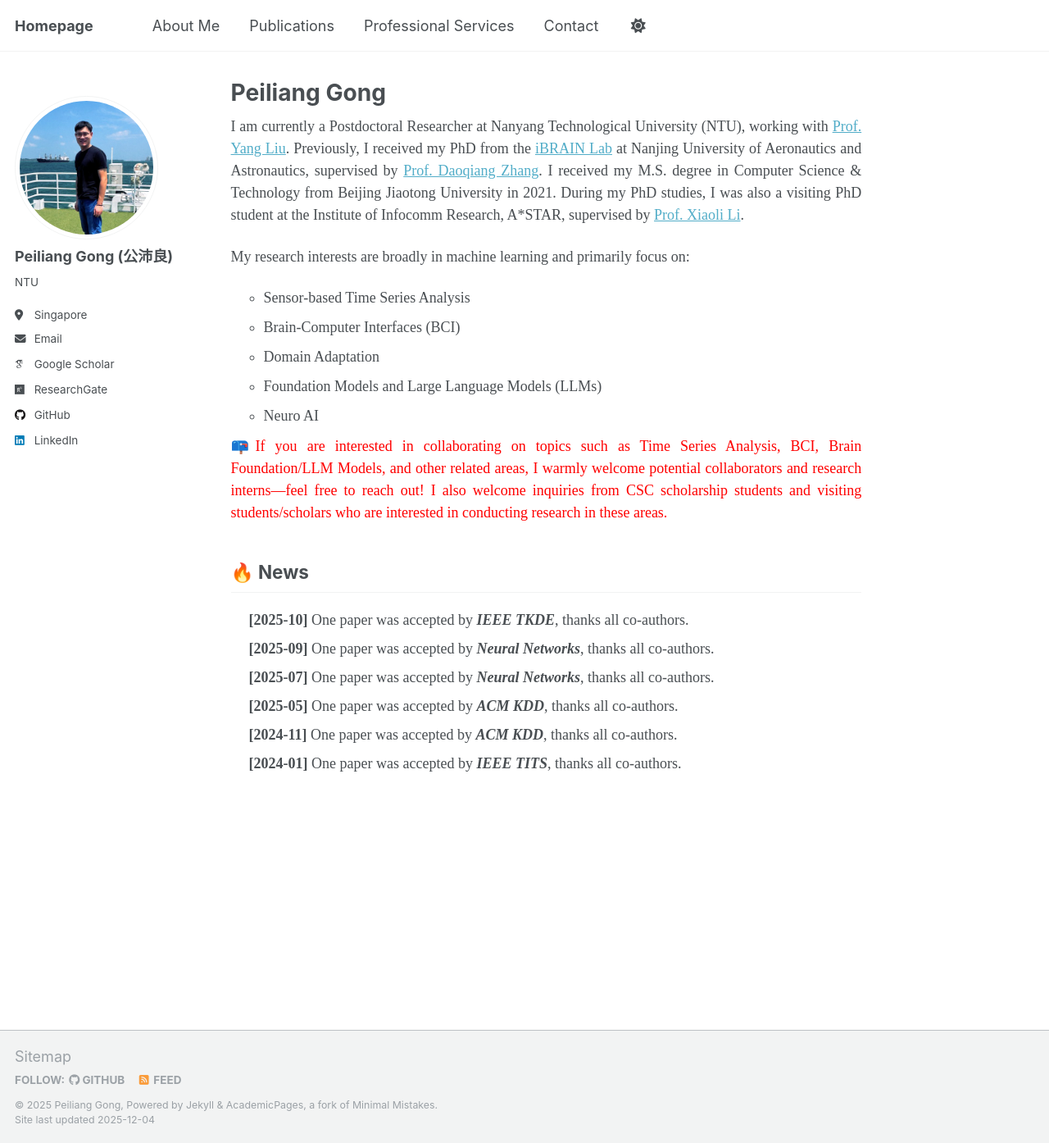
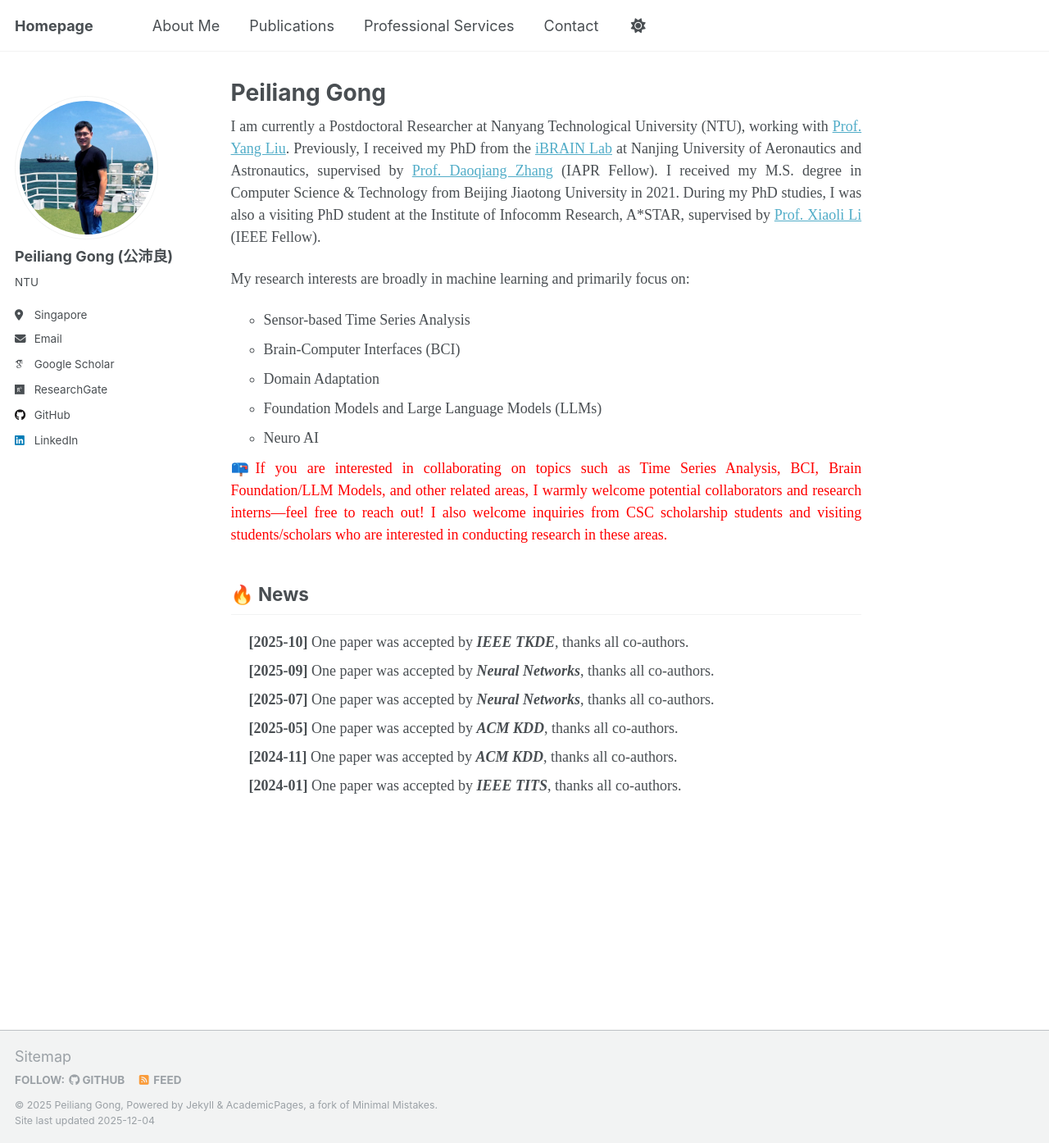
Before and after one commit to Tokenmw/Tokenmw.github.io, a Jekyll site: the page built from _pages/about.md, in a window 1280 px wide and 1394 px high. Shown: the whole window at 82% size. Built offline with Jekyll 4.4.1, drawn with Linux system fonts in a browser that asks for light colours; some web fonts are replaced.

Commit message:
Update about.md

```diff
--- a/_pages/about.md
+++ b/_pages/about.md
@@ -15,7 +15,7 @@ html {
 
 <!-- About Me -->
 <div style="font-family: 'Times New Roman', serif; text-align: justify;">
-<p>I am currently a Postdoctoral Researcher at Nanyang Technological University (NTU), working with <a href="https://scholar.google.com/citations?user=_Pvgwd0AAAAJ">Prof. Yang Liu</a>. Previously, I received my PhD from the <a href="https://ibrain.nuaa.edu.cn/">iBRAIN Lab</a> at Nanjing University of Aeronautics and Astronautics, supervised by <a href="https://parnec.nuaa.edu.cn/zhangdq/">Prof. Daoqiang Zhang</a>. I received my M.S. degree in Computer Science & Technology from Beijing Jiaotong University in 2021. During my PhD studies, I was also a visiting PhD student at the Institute of Infocomm Research, A*STAR, supervised by <a href="https://personal.ntu.edu.sg/xlli/">Prof. Xiaoli Li</a>.</p>
+<p>I am currently a Postdoctoral Researcher at Nanyang Technological University (NTU), working with <a href="https://scholar.google.com/citations?user=_Pvgwd0AAAAJ">Prof. Yang Liu</a>. Previously, I received my PhD from the <a href="https://ibrain.nuaa.edu.cn/">iBRAIN Lab</a> at Nanjing University of Aeronautics and Astronautics, supervised by <a href="https://parnec.nuaa.edu.cn/zhangdq/">Prof. Daoqiang Zhang</a> (IAPR Fellow). I received my M.S. degree in Computer Science & Technology from Beijing Jiaotong University in 2021. During my PhD studies, I was also a visiting PhD student at the Institute of Infocomm Research, A*STAR, supervised by <a href="https://personal.ntu.edu.sg/xlli/">Prof. Xiaoli Li</a> (IEEE Fellow).</p>
 
 <p>My research interests are broadly in machine learning and primarily focus on:</p>
 <ul style="list-style-type: circle; margin-bottom: 10px;">
```
